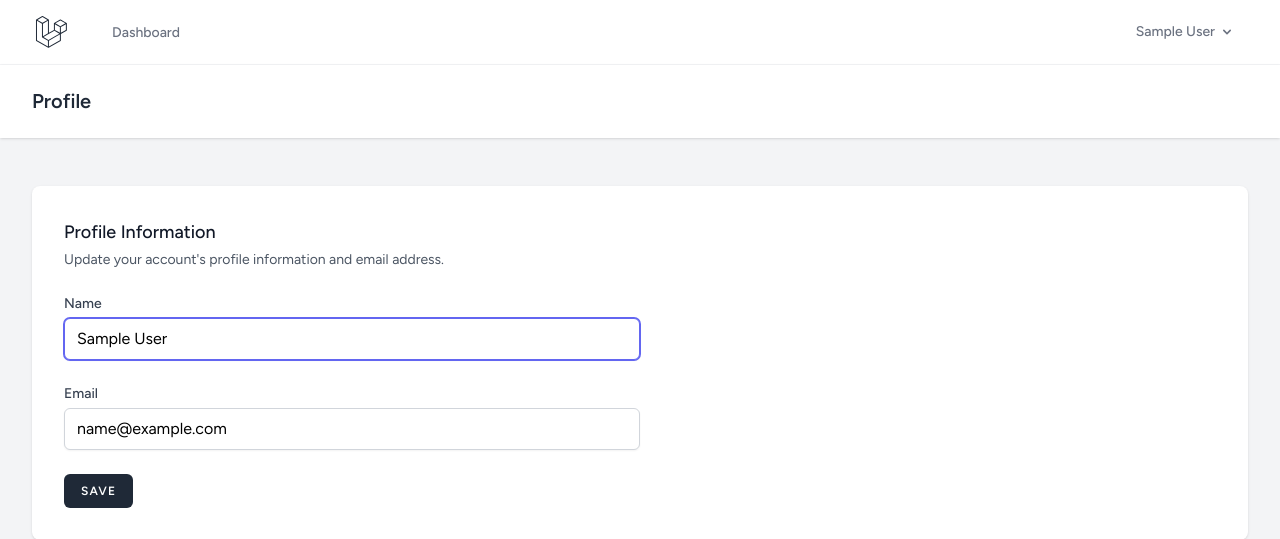
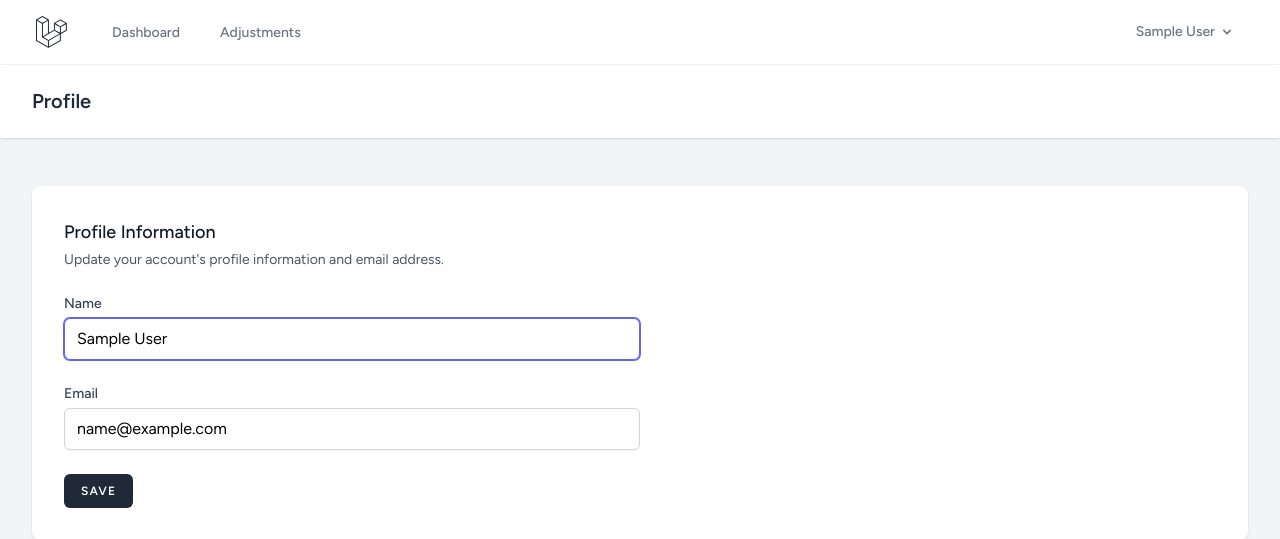
Before and after one commit to gregcy/eacprice, a Laravel app: page /profile in a window 1280 px wide. Shown: the top 539 px of the page. Run offline with Laravel 10, Linux system fonts and the light colour scheme; the visitor is signed in with stand-in values (Sample User, id 1); style sheets or scripts are compiled from the project's sources.

Commit message:
Updated Navigation

```diff
--- a/resources/views/layouts/navigation.blade.php
+++ b/resources/views/layouts/navigation.blade.php
@@ -14,6 +14,9 @@
                 <div class="hidden space-x-8 sm:-my-px sm:ml-10 sm:flex">
                     <x-nav-link :href="route('dashboard')" :active="request()->routeIs('dashboard')">
                         {{ __('Dashboard') }}
+                    </x-nav-link>
+                    <x-nav-link :href="route('adjustments.index')" :active="request()->routeIs('adjustments.index')">
+                        {{ __('Adjustments') }}
                     </x-nav-link>
                 </div>
             </div>
@@ -70,6 +73,9 @@
             <x-responsive-nav-link :href="route('dashboard')" :active="request()->routeIs('dashboard')">
                 {{ __('Dashboard') }}
             </x-responsive-nav-link>
+            <x-responsive-nav-link :href="route('adjustments.index')" :active="request()->routeIs('adjustments.index')">
+                {{ __('Adjustments') }}
+            </x-responsive-nav-link>
         </div>
 
         <!-- Responsive Settings Options -->
```
